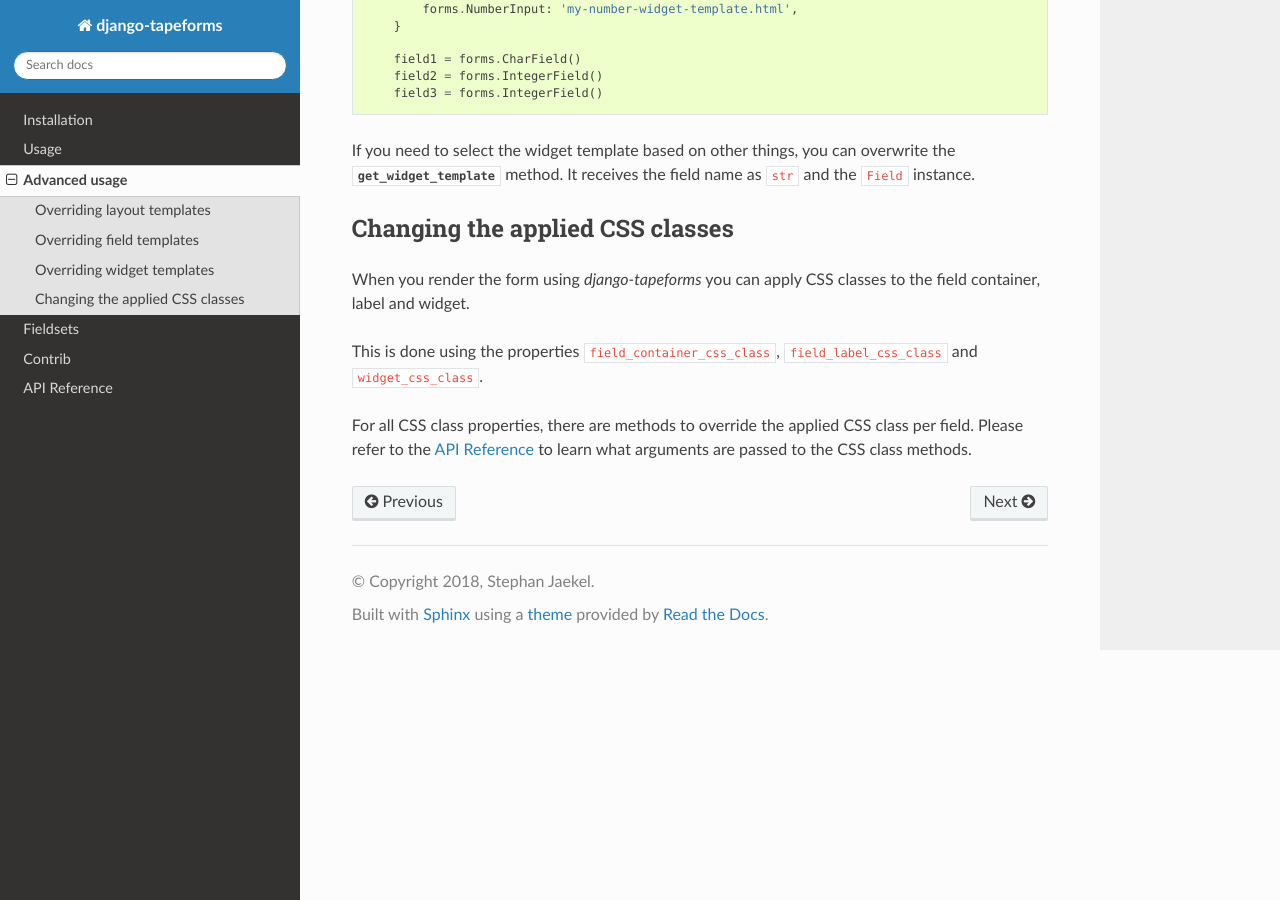
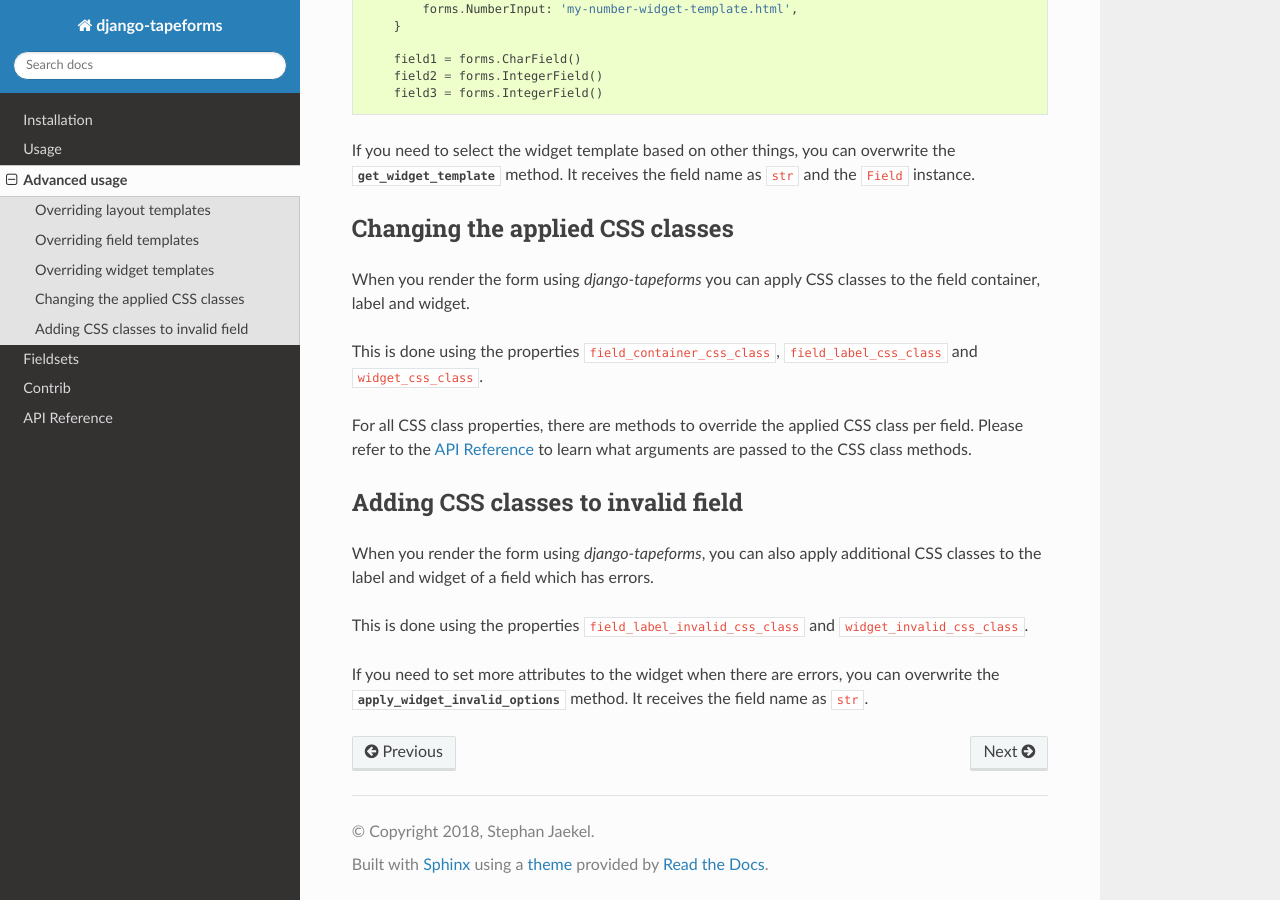
Before and after one commit to stephrdev/django-tapeforms, a Sphinx documentation site: the page built from docs/advanced_usage.rst, in a window 1280 px wide and 900 px high, scrolled down 1968 px. Built offline with Sphinx 7.4.7 and the Read the Docs theme 2.0.0, drawn with Linux system fonts in a browser that asks for light colours.

Commit message:
Add doc for adding CSS classes to invalid field

```diff
--- a/docs/advanced_usage.rst
+++ b/docs/advanced_usage.rst
@@ -127,3 +127,18 @@ This is done using the properties ``field_container_css_class``,
 For all CSS class properties, there are methods to override the applied CSS class
 per field. Please refer to the :doc:`API Reference <api_mixins>` to learn what
 arguments are passed to the CSS class methods.
+
+
+Adding CSS classes to invalid field
+-----------------------------------
+
+When you render the form using `django-tapeforms`, you can also apply additional
+CSS classes to the label and widget of a field which has errors.
+
+This is done using the properties ``field_label_invalid_css_class`` and
+``widget_invalid_css_class``.
+
+If you need to set more attributes to the widget when there are errors, you can
+overwrite the :py:meth:`apply_widget_invalid_options
+<tapeforms.mixins.TapeformMixin.apply_widget_invalid_options()>` method. It
+receives the field name as ``str``.
```
